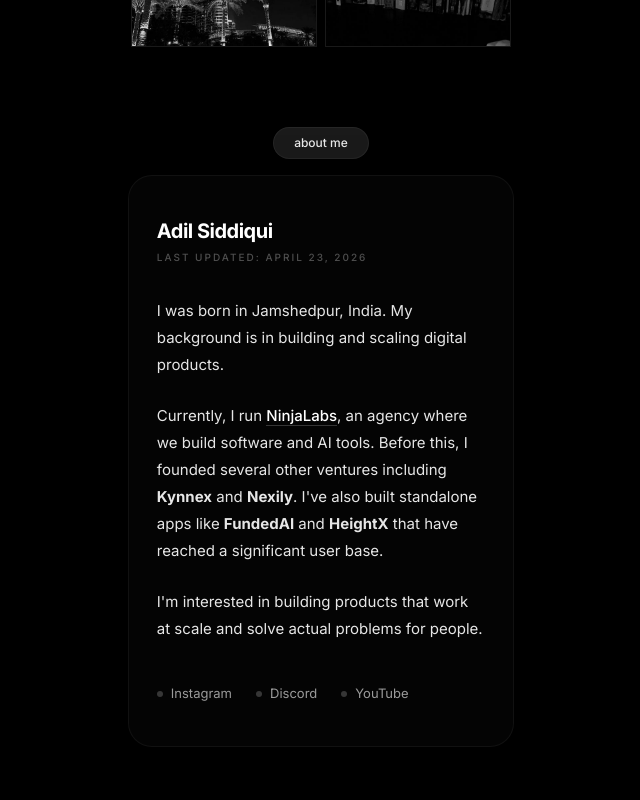
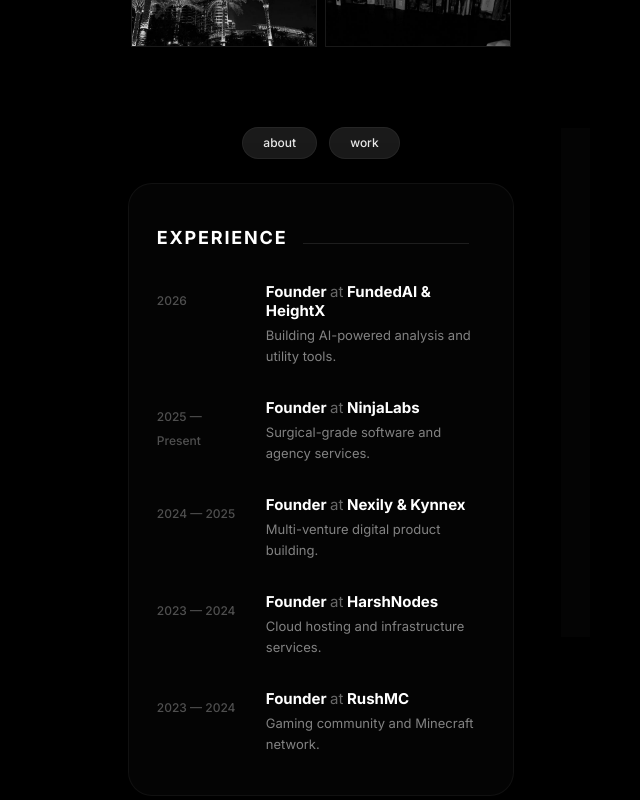
Before and after one commit to Ninja-69/portfolionew, a React (Vite) app: page / in a window 1280 px wide. Shown: the part 1040-1840 px from the top of the page, without its empty margins (319-959 px from the left). Built offline with nearby package versions, Linux system fonts and the light colour scheme; a web font is replaced by a local one.

Commit message:
Add ExperienceTimeline and dual-button navigation for About and Work

```diff
--- a/App.tsx
+++ b/App.tsx
@@ -7,6 +7,7 @@
 import { CosmicFooter } from './components/CosmicFooter';
 import { BottomNav } from './components/BottomNav';
 import { AboutSection } from './components/AboutSection';
+import { ExperienceTimeline } from './components/ExperienceTimeline';
 
 function App() {
   const { scrollYProgress } = useScroll();
@@ -23,15 +24,22 @@
         <PortfolioCards />
         <Gallery />
 
-        <div className="flex flex-col items-center mb-4">
+        <div className="flex flex-row items-center justify-center gap-3 mb-6">
           <button
             onClick={() => document.getElementById('about')?.scrollIntoView({ behavior: 'smooth' })}
             className="px-5 py-1.5 bg-[#1a1a1a] rounded-full text-[12px] font-medium text-white/90 border border-white/5 hover:bg-[#222] transition-colors"
           >
-            about me
+            about
+          </button>
+          <button
+            onClick={() => document.getElementById('work')?.scrollIntoView({ behavior: 'smooth' })}
+            className="px-5 py-1.5 bg-[#1a1a1a] rounded-full text-[12px] font-medium text-white/90 border border-white/5 hover:bg-[#222] transition-colors"
+          >
+            work
           </button>
         </div>
 
+        <ExperienceTimeline />
         <AboutSection />
 
         {/* Subtle Bio for SEO/AI Ranking - Minimalist and non-intrusive */}
--- /dev/null
+++ b/components/ExperienceTimeline.tsx
@@ -0,0 +1,76 @@
+import React from 'react';
+
+interface ExperienceItem {
+  year: string;
+  role: string;
+  company: string;
+  description?: string;
+}
+
+export const ExperienceTimeline: React.FC = () => {
+  const experiences: ExperienceItem[] = [
+    {
+      year: "2026",
+      role: "Founder",
+      company: "FundedAI & HeightX",
+      description: "Building AI-powered analysis and utility tools."
+    },
+    {
+      year: "2025 — Present",
+      role: "Founder",
+      company: "NinjaLabs",
+      description: "Surgical-grade software and agency services."
+    },
+    {
+      year: "2024 — 2025",
+      role: "Founder",
+      company: "Nexily & Kynnex",
+      description: "Multi-venture digital product building."
+    },
+    {
+      year: "2023 — 2024",
+      role: "Founder",
+      company: "HarshNodes",
+      description: "Cloud hosting and infrastructure services."
+    },
+    {
+      year: "2023 — 2024",
+      role: "Founder",
+      company: "RushMC",
+      description: "Gaming community and Minecraft network."
+    }
+  ];
+
+  return (
+    <section id="work" className="w-[92%] max-w-[400px] mx-auto px-7 py-10 text-left bg-[#050505]/90 backdrop-blur-md border border-white/5 rounded-[24px] mb-20 shadow-[0_20px_50px_rgba(0,0,0,0.5)]">
+      <div className="flex flex-col gap-8">
+        <div className="flex justify-between items-baseline">
+          <h2 className="text-[18px] font-bold text-white tracking-tight uppercase tracking-widest">Experience</h2>
+          <div className="h-[1px] flex-grow mx-4 bg-white/10"></div>
+        </div>
+
+        <div className="flex flex-col gap-8">
+          {experiences.map((exp, index) => (
+            <div key={index} className="flex gap-6 group">
+              <div className="w-[85px] shrink-0 pt-1">
+                <span className="text-[12px] font-medium text-white/30 group-hover:text-white/60 transition-colors">
+                  {exp.year}
+                </span>
+              </div>
+              <div className="flex flex-col gap-1">
+                <h3 className="text-[15px] font-bold text-white leading-tight">
+                  {exp.role} <span className="text-white/40 font-normal">at</span> {exp.company}
+                </h3>
+                {exp.description && (
+                  <p className="text-[13px] text-white/50 leading-relaxed font-normal">
+                    {exp.description}
+                  </p>
+                )}
+              </div>
+            </div>
+          ))}
+        </div>
+      </div>
+    </section>
+  );
+};
```
